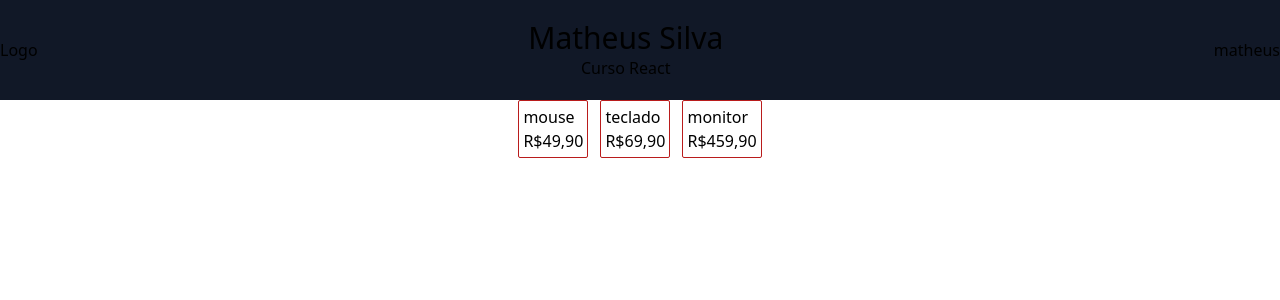
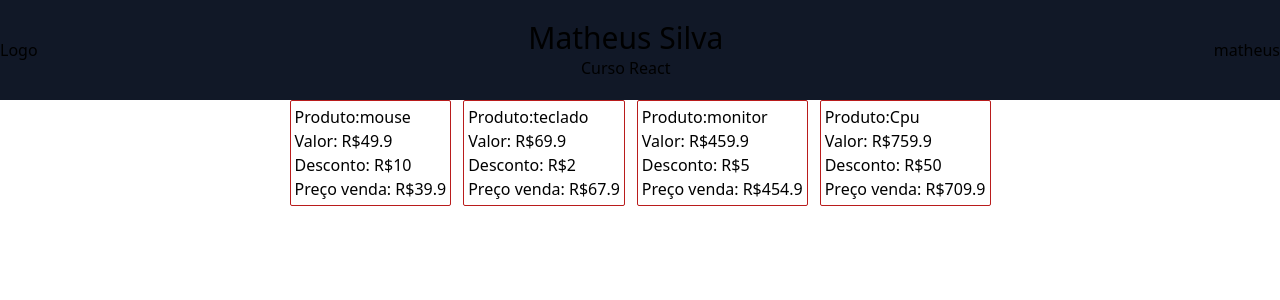
Before and after one commit to TheuZCoder/EstudosReactNext, a Next.js app in the folder Projeto1/: page / in a window 1280 px wide. Shown: the top 300 px of the page. Built offline with nearby package versions, Linux system fonts and the light colour scheme.

Commit message:
foi feito a criação da interface em typescript e aprendido a passar valores com o props

```diff
--- a/Projeto1/src/components/Card.tsx
+++ b/Projeto1/src/components/Card.tsx
@@ -1,8 +1,17 @@
-export default function Card(props: any) {
+interface CardProps{
+    produto:string,
+    valor:number,
+    desconto:number
+}
+
+
+export default function Card(props: CardProps) {
     return(
         <div className="flex flex-col border border-red-700 rounded-sm p-1">
-            <div>{props.produto}</div>
-            <div>{props.valor}</div>
+            <div>Produto:{props.produto}</div>
+            <div>Valor: R${props.valor}</div>
+            <div>Desconto: R${props.desconto}</div>
+            <div>Preço venda: R${props.valor - props.desconto}</div>
         </div>
     )
 }
--- a/Projeto1/src/pages/index.tsx
+++ b/Projeto1/src/pages/index.tsx
@@ -16,9 +16,10 @@ export default function Home() {
     <main>
     <Header/>
     <div className="flex justify-center gap-3">
-      <Card produto={'mouse'} valor={'R$49,90'}/>
-      <Card produto={'teclado'} valor={'R$69,90'}/>
-      <Card produto={'monitor'} valor={'R$459,90'}/>
+      <Card produto={'mouse'} valor={49.90} desconto={10}/>
+      <Card produto={'teclado'} valor={69.90} desconto={2}/>
+      <Card produto={'monitor'} valor={459.90} desconto={5}/>
+      <Card produto={'Cpu'} valor={759.90} desconto={50}/>
     </div>
 
     </main>
```
